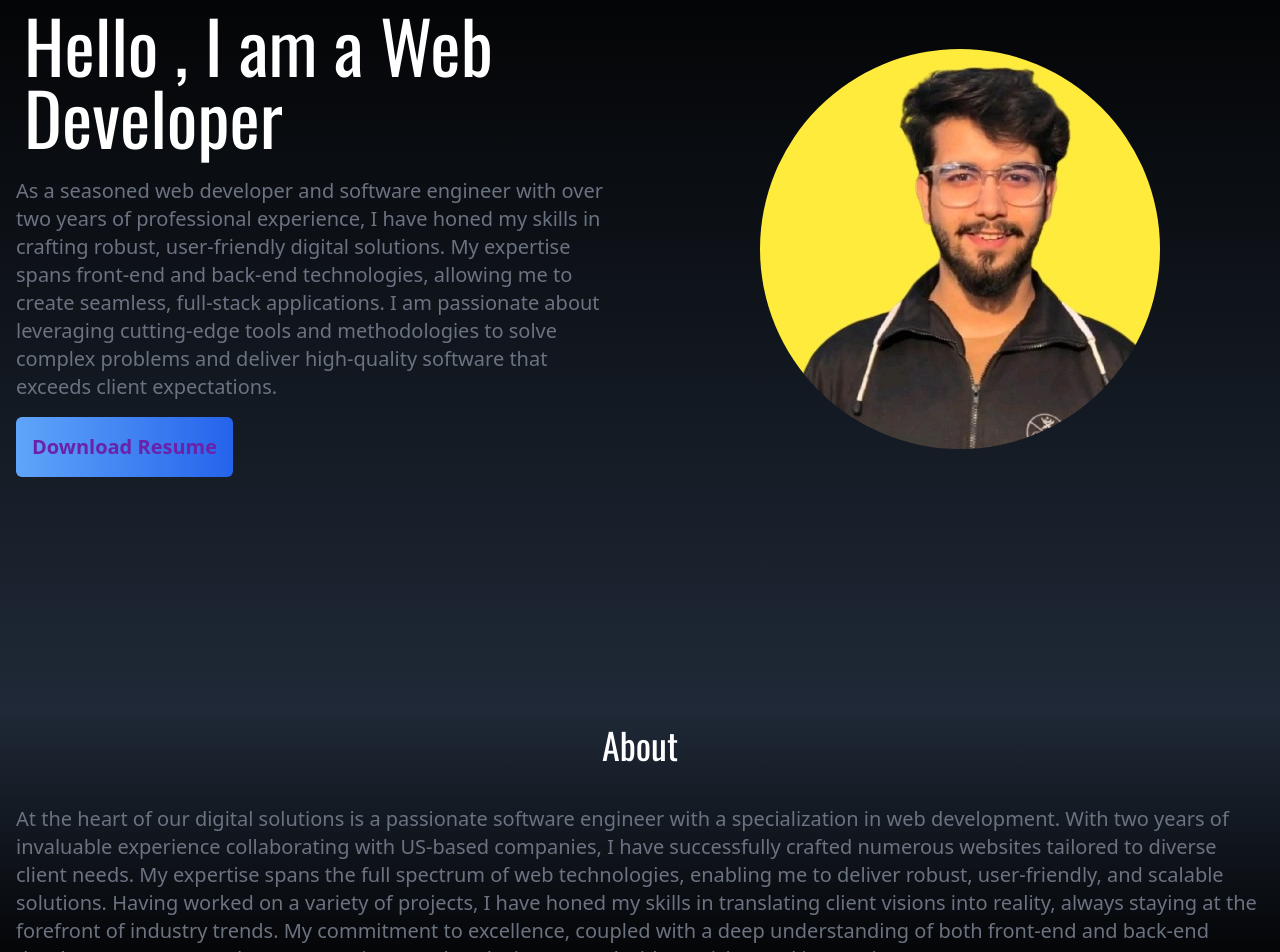
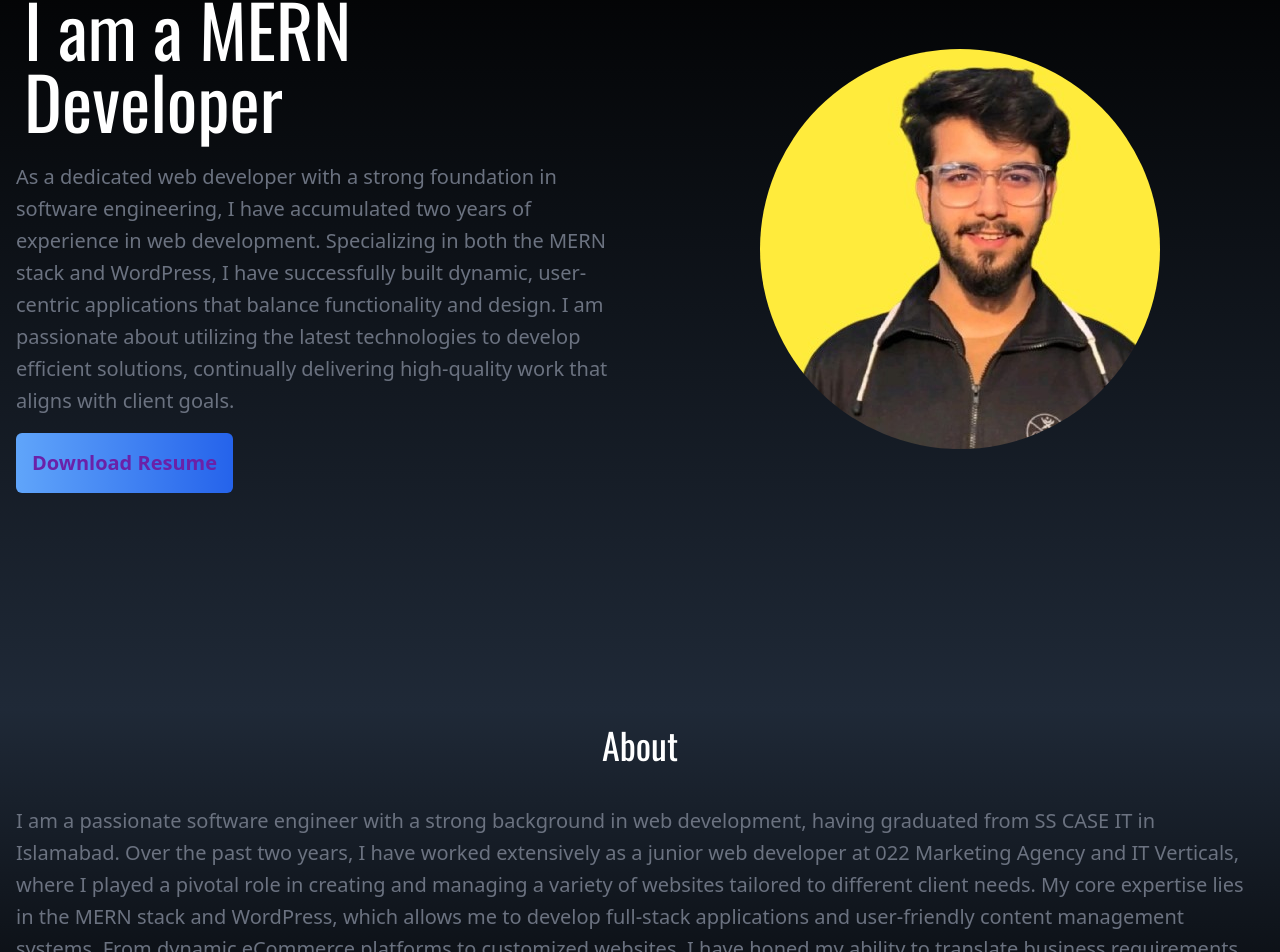
Before and after one commit to Muneeb-hub411/Portfolio, a React (Vite) app: page / in a window 1280 px wide. Shown: the part 91-1043 px from the top of the page. Built offline with nearby package versions, Linux system fonts and the light colour scheme; a web font is replaced by a local one.

Commit message:
added new resume and modified about section

```diff
--- a/src/components/About.jsx
+++ b/src/components/About.jsx
@@ -10,19 +10,25 @@ const About = () => {
         </h2>
       </div>
       <div className="m-4 mt-6">
-        <p className=" text-xl text-gray-500">
-          At the heart of our digital solutions is a passionate software
-          engineer with a specialization in web development. With two years of
-          invaluable experience collaborating with US-based companies, I have
-          successfully crafted numerous websites tailored to diverse client
-          needs. My expertise spans the full spectrum of web technologies,
-          enabling me to deliver robust, user-friendly, and scalable solutions.
-          Having worked on a variety of projects, I have honed my skills in
-          translating client visions into reality, always staying at the
-          forefront of industry trends. My commitment to excellence, coupled
-          with a deep understanding of both front-end and back-end development,
-          ensures that every project I undertake is executed with precision and
-          innovation.
+        <p className=" text-xl text-gray-500 leading-8">
+          I am a passionate software engineer with a strong background in web
+          development, having graduated from SS CASE IT in Islamabad. Over the
+          past two years, I have worked extensively as a junior web developer at
+          022 Marketing Agency and IT Verticals, where I played a pivotal role
+          in creating and managing a variety of websites tailored to different
+          client needs. My core expertise lies in the MERN stack and WordPress,
+          which allows me to develop full-stack applications and user-friendly
+          content management systems. From dynamic eCommerce platforms to
+          customized websites, I have honed my ability to translate business
+          requirements into functional, aesthetically pleasing digital
+          experiences. My experience working with US-based companies has exposed
+          me to global standards and the importance of delivering scalable,
+          high-performance solutions. Whether working on the front-end or
+          back-end, I always aim to innovate, staying at the forefront of
+          technology trends to ensure that every project I work on exceeds
+          expectations. My commitment to quality and my continuous learning
+          mindset drive me to solve complex problems with precision and
+          creativity.
         </p>
       </div>
     </div>
--- a/src/components/Home.jsx
+++ b/src/components/Home.jsx
@@ -1,26 +1,26 @@
 import profilepic from "../assets/profileyellowbg.jpg";
-import resume from "../assets/MuneebSaleem_resume-2 (2).pdf";
+import resume from "../assets/Muneeb_Saleem_CV.pdf";
 const Home = () => {
   return (
     <div
       name="Home"
       className="  grid  md:grid-cols-2 md: w-full min-h-screen bg-gradient-to-b from-black to-gray-800"
     >
-      <div className="  h-[500px] flex flex-col flex-wrap justify-center items-center mt-20">
+      <div className="  h-[500px] flex flex-col flex-wrap justify-center items-center mt-20 ">
         <div className=" ">
           <div className="text-white font-oswald md:text-7xl md:m-4 xs:text-3xl xs:p-2 s8:text-4xl mt-20">
-            <h2 className="">Hello , I am a Web Developer</h2>
+            <h2 className="">I am a MERN Developer</h2>
           </div>
-          <div className="text-gray-500 text-xl m-4">
+          <div className="text-gray-500 text-xl m-4 leading-8">
             <p>
-              As a seasoned web developer and software engineer with over two
-              years of professional experience, I have honed my skills in
-              crafting robust, user-friendly digital solutions. My expertise
-              spans front-end and back-end technologies, allowing me to create
-              seamless, full-stack applications. I am passionate about
-              leveraging cutting-edge tools and methodologies to solve complex
-              problems and deliver high-quality software that exceeds client
-              expectations.
+              As a dedicated web developer with a strong foundation in software
+              engineering, I have accumulated two years of experience in web
+              development. Specializing in both the MERN stack and WordPress, I
+              have successfully built dynamic, user-centric applications that
+              balance functionality and design. I am passionate about utilizing
+              the latest technologies to develop efficient solutions,
+              continually delivering high-quality work that aligns with client
+              goals.
             </p>
             <button className=" p-4 font-semibold text-purple-800 rounded-md mt-4 hover:scale-110 transition[200] text-xl bg-gradient-to-r from-blue-400 to-blue-600">
               <a href={resume} download={true}>
```
Also changed, not shown: 2 other files (tests, documents, lock files or other folders).
